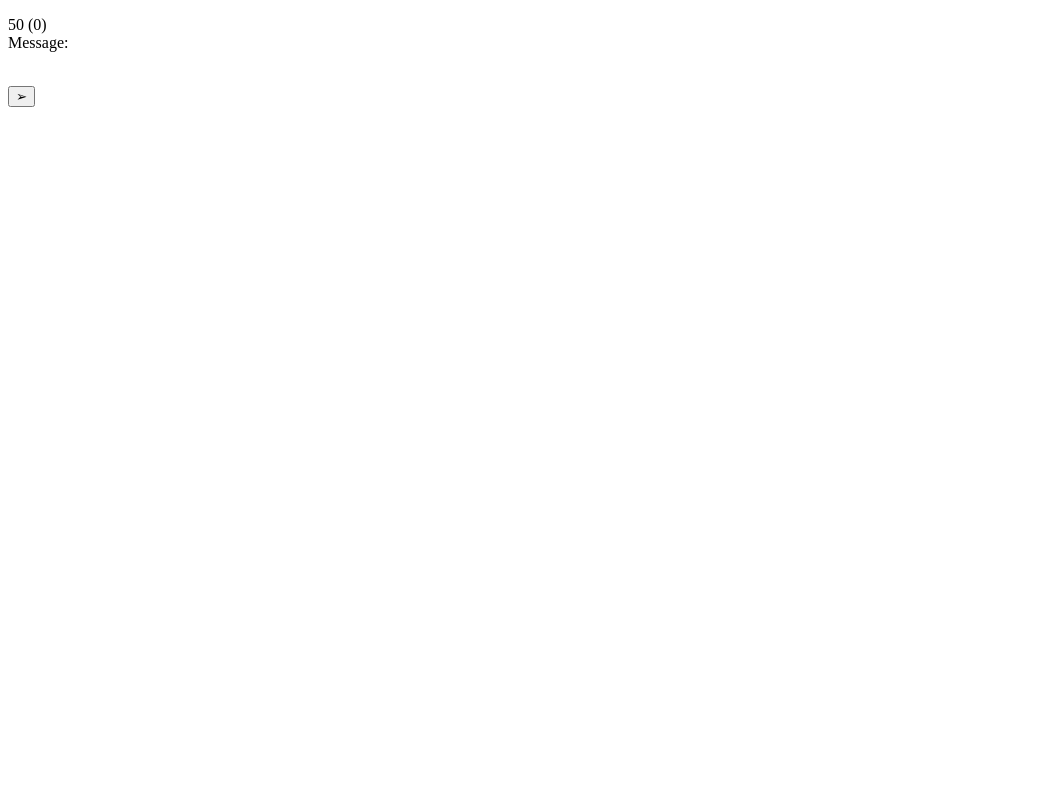
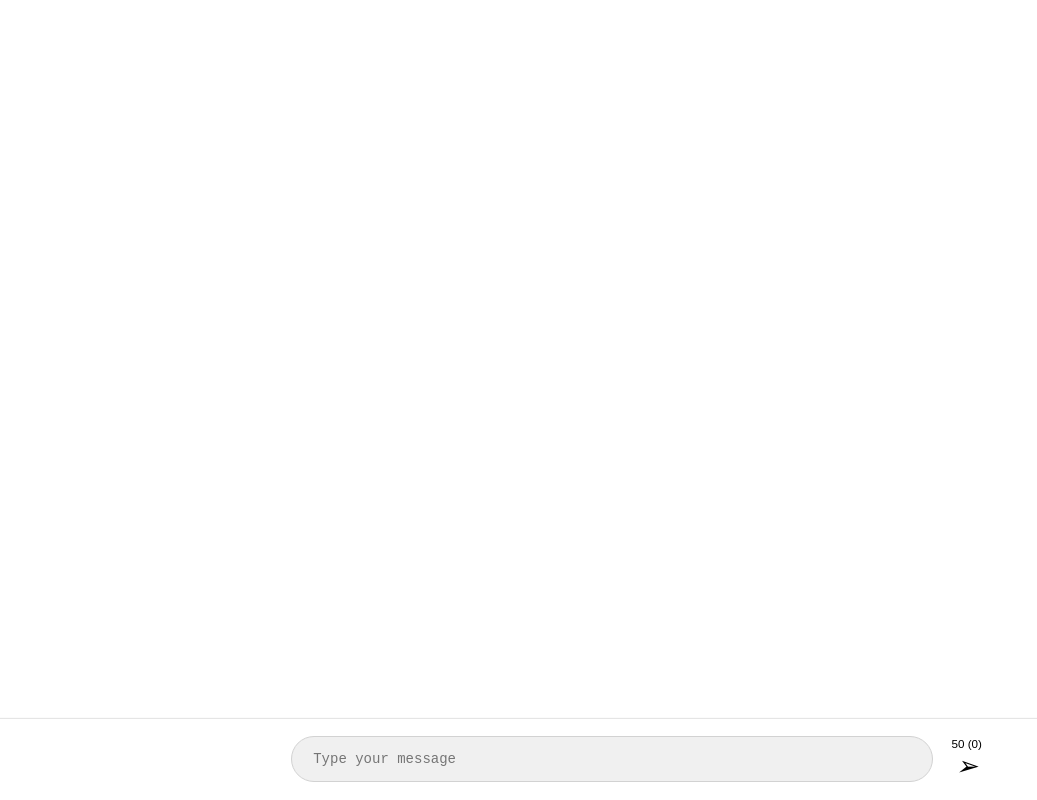
Before and after one commit to longcuxit/twit-split, a React (Create React App) app: page / in a window 1280 px wide. Shown: the whole page, without its empty margins (0-1037 px from the left). Built offline with nearby package versions, Linux system fonts and the light colour scheme.

Commit message:
add sass, format form, basic format list

```diff
--- a/package.json
+++ b/package.json
@@ -3,6 +3,7 @@
   "version": "0.1.0",
   "private": true,
   "dependencies": {
+    "node-sass": "^4.11.0",
     "react": "^16.8.4",
     "react-dom": "^16.8.4",
     "react-scripts": "2.1.8"
--- a/src/App.js
+++ b/src/App.js
@@ -4,7 +4,7 @@ import { Provider } from './components/Context';
 import List from './components/List';
 import Form from './components/Form';
 
-// import './styles/all.scss';
+import './styles/all.scss';
 
 class App extends Component {
   render() {
--- a/src/components/Form.js
+++ b/src/components/Form.js
@@ -18,8 +18,11 @@ class Form extends React.Component {
     try {
       const msgs = splitMessage.calculate(msg);
       const lastMsg = msgs[msgs.length -1];
-      state.length = 50 - lastMsg.length;  //TODO: ENV_CONFIG
-      state.count = msgs.length;
+      Object.assign(state, {
+        length: 50 - lastMsg.length,  //TODO: ENV_CONFIG
+        count: msgs.length,
+        error: false
+      })
     } catch (e) {
       if (e.name === 'msg.wordsLonger') {
         state.error = e.message;
@@ -36,11 +39,15 @@ class Form extends React.Component {
     const { error, msg, length, count } = this.state;
 
     return (
-      <form className="c-form" onSubmit={this.onSubmit}>
+      <div className="c-form">
+        <div className="container">
+          <form className="c-form_form row" onSubmit={this.onSubmit}>
             {error && <div className="c-form_error">{error}</div>}
-        <div className="c-form_counter">{length} ({count}) </div>
+
             <TextField
               label="Message:"
+              placeholder="Type your message"
+              rows="1"
               value={msg}
               onChange={e => this.setMsg(e.target.value)}
               onKeyDown={e => {
@@ -49,8 +56,13 @@ class Form extends React.Component {
                   return form && this.onSubmit(e);
                 }
               }} />
-          <button type="submit">➢</button>
+              <button type="submit" className="c-form_send">
+                <div className="c-form_counter">{length} ({count}) </div>
+                <i>➢</i>
+              </button>
           </form>
+        </div>
+      </div>
     )
   }
 }
--- a/src/components/List.js
+++ b/src/components/List.js
@@ -11,7 +11,7 @@ class List extends React.Component {
     const { items } = this.props;
 
     return (
-      <ul className="c-list">
+      <ul className="c-list container">
         {items.map((item, index) => {
           return (<li key={index}>{item}</li>)
         })}
--- a/src/components/TextField.js
+++ b/src/components/TextField.js
@@ -40,6 +40,13 @@ class TextField extends React.Component {
     });
   }
 
+  componentDidUpdate() {
+    const { textarea } = this.refs;
+    if (textarea.value.length === 0) {
+      textarea.style.height = 'auto';
+    }
+  }
+
   render() {
     const { props } = this;
     return (
@@ -50,7 +57,7 @@ class TextField extends React.Component {
             {...props}
             onChange={this.onChange}
             ref="textarea"
-            className="c-field_area_input"
+            className="c-field_input"
             />
           </div>
       </label>
--- a/src/styles/all.scss
+++ b/src/styles/all.scss
@@ -0,0 +1,21 @@
+@import './mixins.scss';
+@import './container.scss';
+@import './list.scss';
+@import './form.scss';
+@import './field.scss';
+
+html {
+  font-size: 14px;
+}
+body {
+  padding: 0;
+  margin: 0;
+}
+.c-twitsplit {
+  height: 100vh;
+  display: flex;
+  flex-direction: column;
+  .c-list {
+    flex: 1;
+  }
+}
--- /dev/null
+++ b/src/styles/container.scss
@@ -0,0 +1,13 @@
+.container {
+  width: 100%;
+  padding-left: 15px;
+  padding-right: 15px;
+  margin-left: auto;
+  margin-right: auto;
+  max-width: 720px;
+  box-sizing: border-box;
+  > .row {
+    margin-left: -15px;
+    margin-right: -15px;
+  }
+}
--- /dev/null
+++ b/src/styles/field.scss
@@ -0,0 +1,15 @@
+.c-field {
+  &_area {
+    padding: 8px;
+    border: 1px solid;
+    border-radius: 4px;
+    display: inline-block;
+  }
+  &_input {
+    display: block;
+    outline: none;
+    width: 100%;
+    font-size: 1em;
+    background-color: transparent;
+  }
+}
--- /dev/null
+++ b/src/styles/form.scss
@@ -0,0 +1,65 @@
+.c-form {
+  position: fixed;
+  bottom: 0;
+  left: 0;
+  width: 100vw;
+  background-color: #fff;
+  border-top: 1px solid #e5e5e5;
+  box-shadow: 0 0 1px rgba(#000, 0.1);
+  .c-field {
+    flex: 1;
+    &_label {
+      display: none;
+    }
+    &_area {
+      display: block;
+      border: 1px solid #d2d2d2;
+      border-radius: 2.2em;
+      background-color: #f0f0f0;
+      padding: 1em 1.5em;
+    }
+  }
+  &_form {
+    display: flex;
+    position: relative;
+    padding: 1.2em 0 1.2em 0.8em;
+  }
+  &_error {
+    position: absolute;
+    bottom: 100%;
+    left: 50%;
+    transform: translateX(-50%);
+    margin-bottom: 0.25em;
+    border: 1px solid #b62525;
+    padding: 0.5em;
+    border-radius: 0.3333em;
+    color: #b62525;
+    background-color: #fff;
+    &::before {
+      content: '';
+      width: 0.5em;
+      height: 0.5em;
+      background-color: #fff;
+      border: 1px solid #b62525;
+      border-left: none;
+      border-top: none;
+      position: absolute;
+      bottom: -0.3em;
+      left: 50%;
+      transform: translateX(-50%) rotate(45deg);
+    }
+  }
+  &_send {
+    border: none;
+    outline: none;
+    background-color: transparent;
+    cursor: pointer;
+    width: 5em;
+    i {
+      font-size: 2em;
+    }
+  }
+  &_counter {
+    font-size: 0.875em;
+  }
+}
--- /dev/null
+++ b/src/styles/list.scss
@@ -0,0 +1,3 @@
+.c-list {
+ //
+}
--- /dev/null
+++ b/src/styles/mixins.scss
@@ -0,0 +1,11 @@
+@mixin media($size) {
+  @media (min-width: #{$size}) {
+    @content;
+  }
+}
+
+@mixin media-md() {
+  @include media(720px){
+    @content;
+  }
+}
```
Lines whose indentation alone changed are shown as unchanged.
